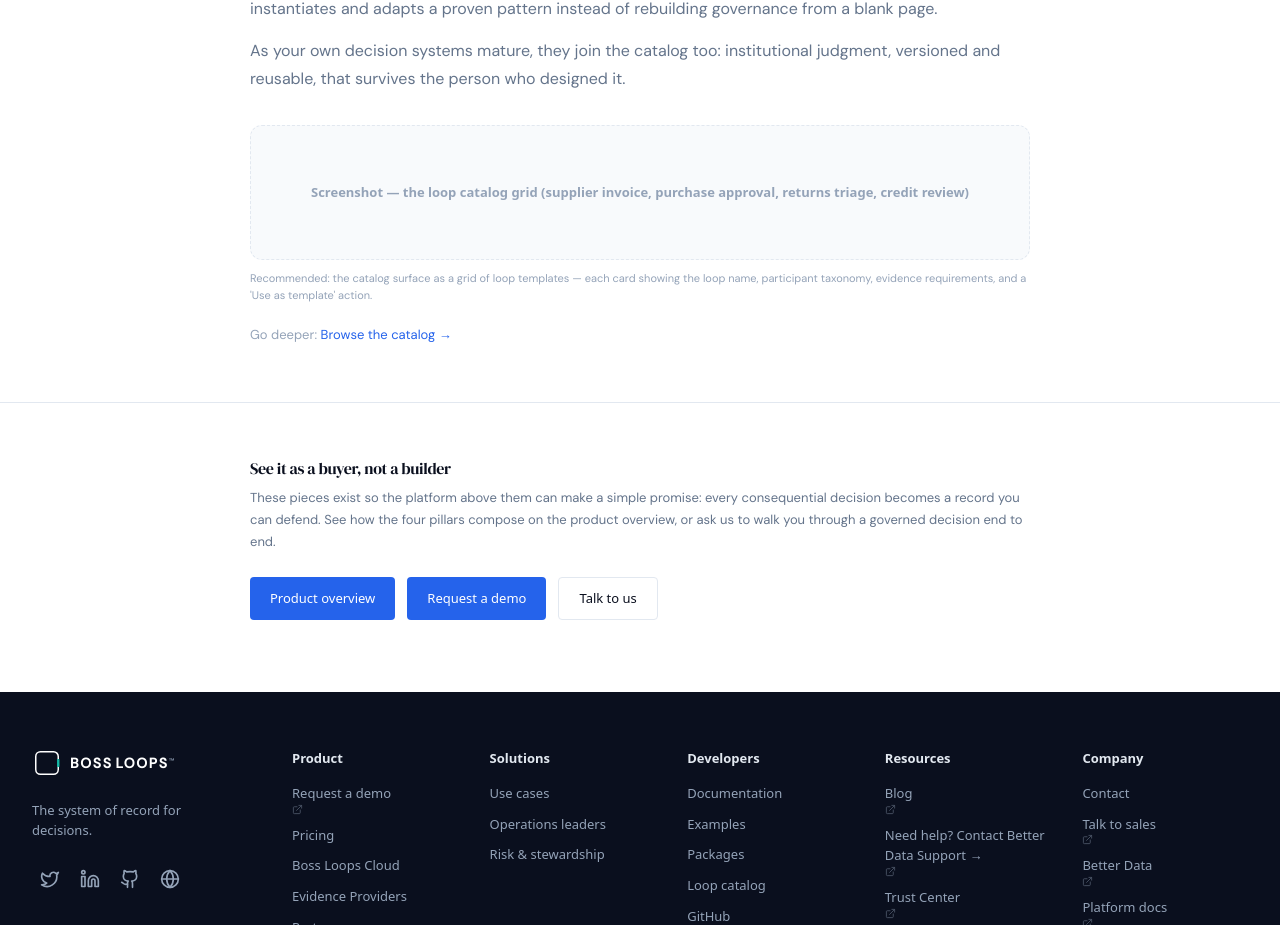
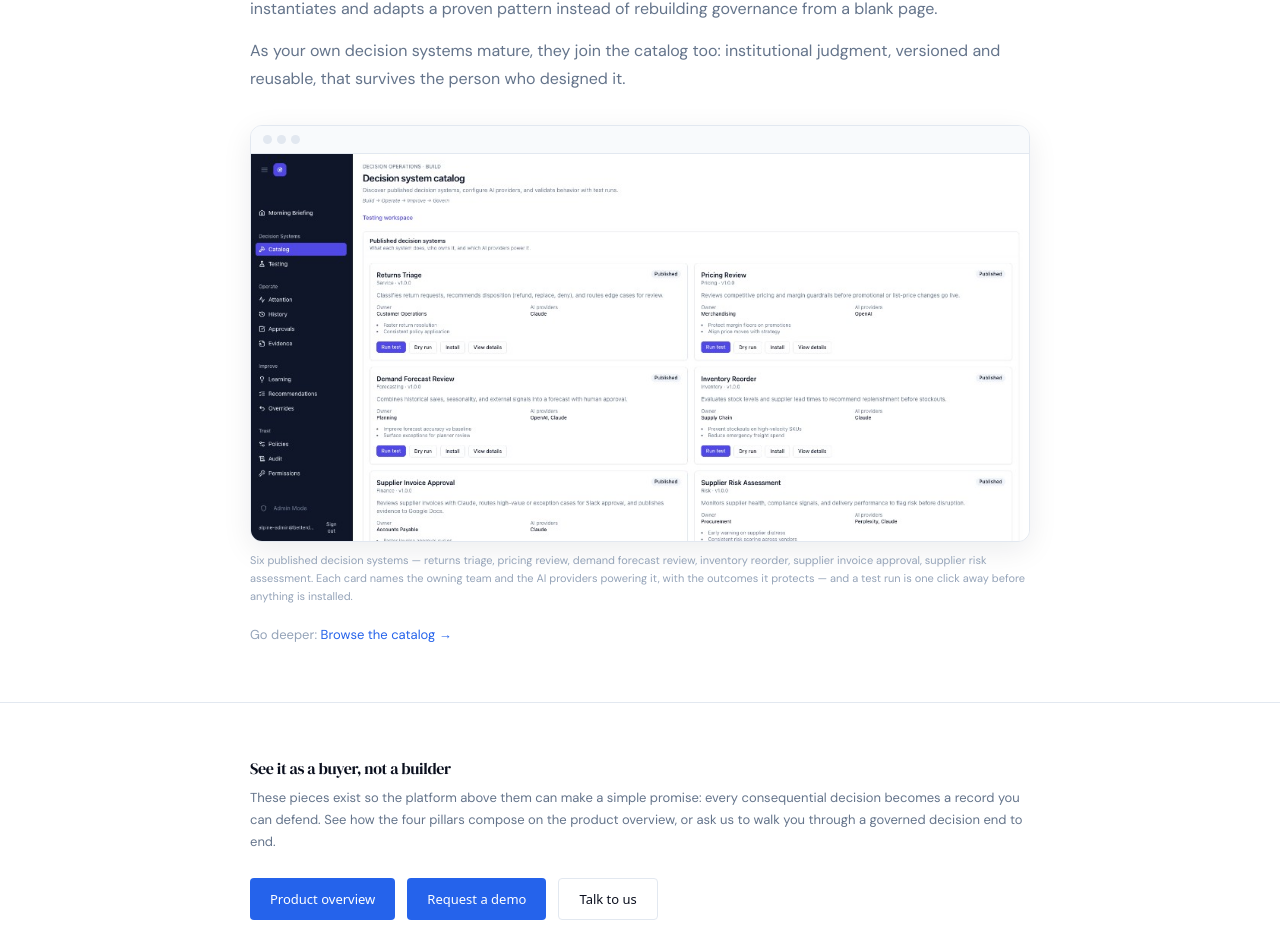
Before and after one commit to loopengine/loopengine.io, a Next.js app: page /product/how-it-works in a window 1280 px wide. Shown: the part 9260-10185 px from the top of the page. Built offline with nearby package versions, Linux system fonts and the light colour scheme; no server answers.

Commit message:
feat(site): fill loop catalog slot on how-it-works with real catalog capture
The /build decision system catalog grid — six published systems with owner,
AI providers, and test/install actions. Caption rewritten to describe what
the cards actually show (no 'Use as template' action exists).

```diff
--- a/app/product/how-it-works/page.tsx
+++ b/app/product/how-it-works/page.tsx
@@ -198,8 +198,10 @@ const CONCEPTS: Concept[] = [
     docsHref: "/catalog",
     docsLabel: "Browse the catalog",
     image: {
-      label: "Screenshot — the loop catalog grid (supplier invoice, purchase approval, returns triage, credit review)",
-      caption: "Recommended: the catalog surface as a grid of loop templates — each card showing the loop name, participant taxonomy, evidence requirements, and a 'Use as template' action."
+      label: "Screenshot — the decision system catalog",
+      caption: "Six published decision systems — returns triage, pricing review, demand forecast review, inventory reorder, supplier invoice approval, supplier risk assessment. Each card names the owning team and the AI providers powering it, with the outcomes it protects — and a test run is one click away before anything is installed.",
+      src: "/screenshots/loop-catalog.png",
+      alt: "The Boss Loops decision system catalog — a grid of six published, versioned decision systems, each card showing its owning team, AI providers, business outcomes, and Run test, Dry run, and Install actions."
     }
   }
 ];
```
Also changed, not shown: public/screenshots/loop-catalog.png (added).
